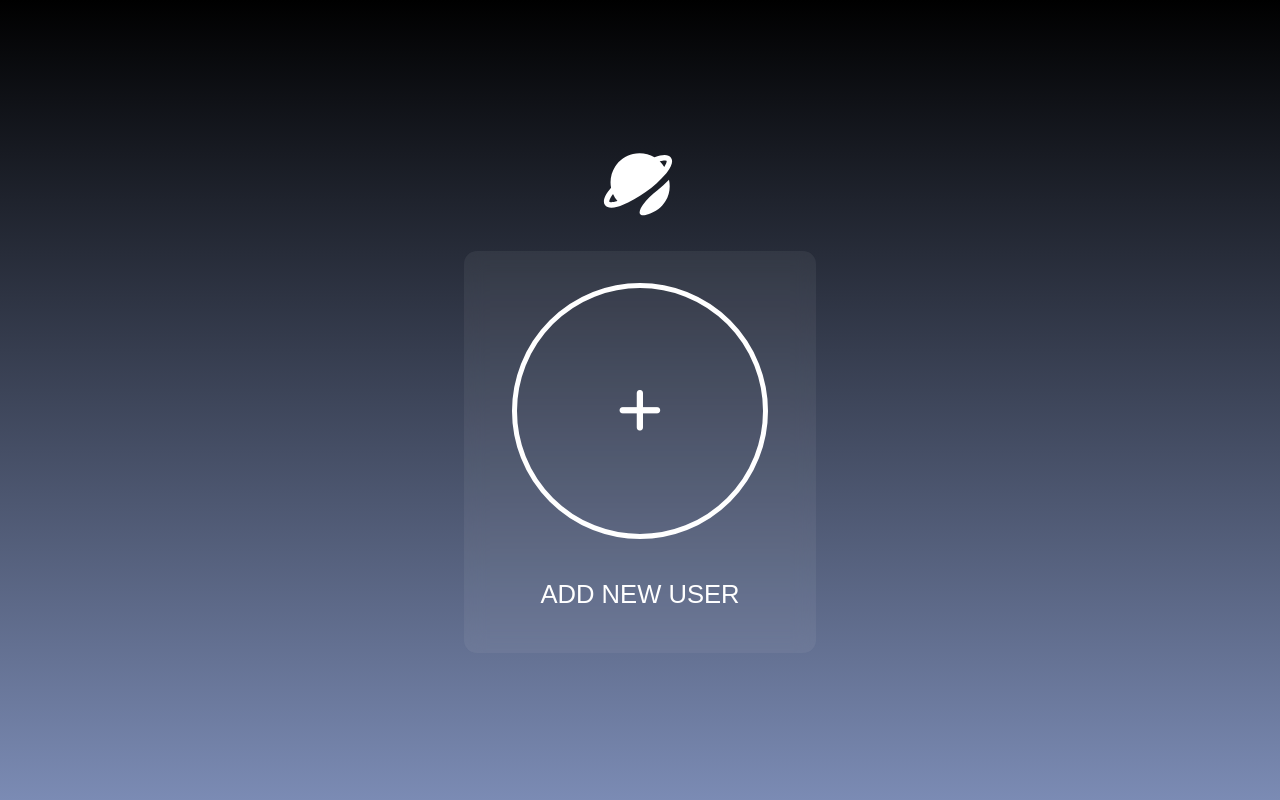
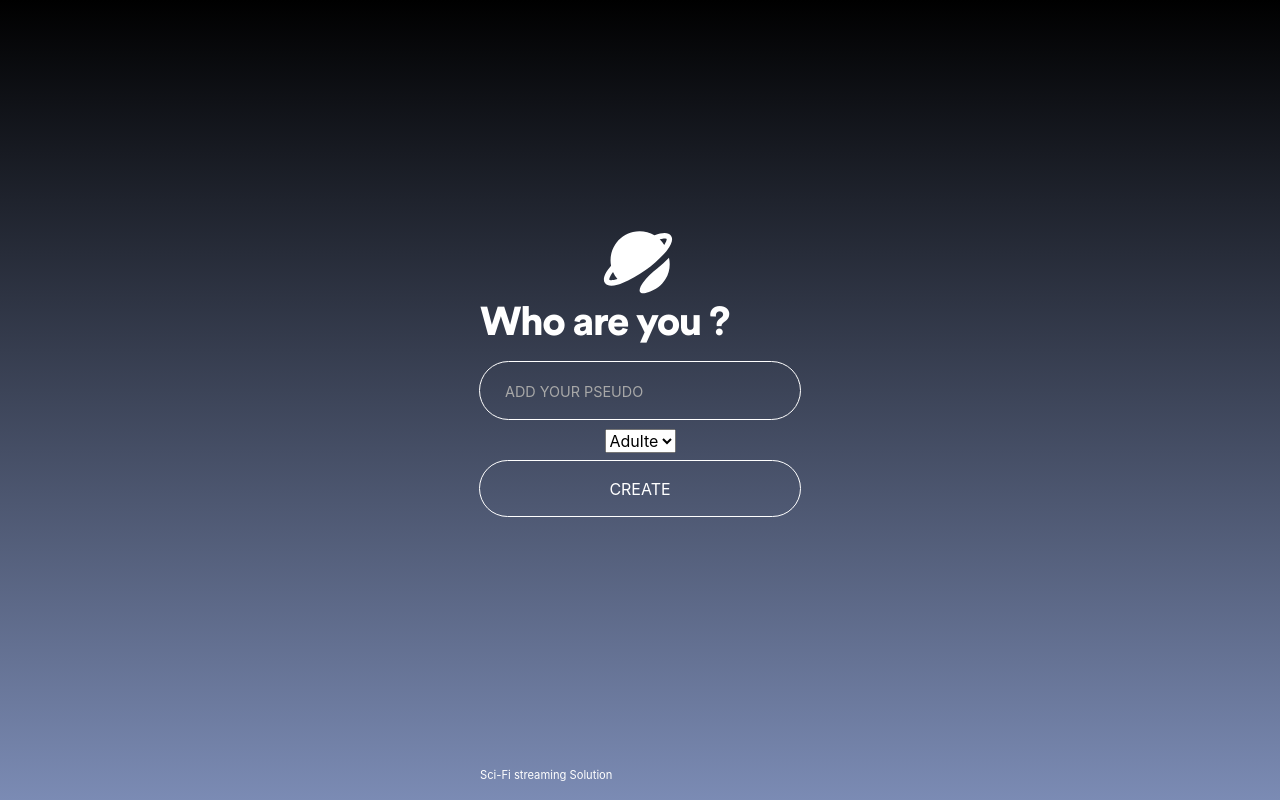
Before and after one commit to arnoldhaub/getflixProject, a PHP site: page /login/profil_select.php?email=1 in a window 1280 px wide. Run offline with PHP 8.4, Linux system fonts and the light colour scheme; data that the repository does not hold is empty; some libraries are stand-ins or nearby versions.

Commit message:
test to confirm that all works good without my code

```diff
--- a/docker_env/application/source/login/profil_select.php
+++ b/docker_env/application/source/login/profil_select.php
@@ -49,6 +49,7 @@ if (!empty($_POST['pseudo'])) {
         <!-- /////////////////// START REDESIGN NORDINE ///////////// -->
         <!-- //////////////////////////////////////////////////////// -->
 
+        <div class="nordine_box">
             <!-- Start - 1ere emplacement vide avec l'icon plus -->
 
             <div class="first_new_user">
@@ -99,14 +100,14 @@ if (!empty($_POST['pseudo'])) {
 
             <!-- Start - code JS pour transition de first_new_user vers seconde_who_are_you -->
 
-        <script>
+            <!-- <script>
                 let first = document.querySelector(".first_new_user");
                 let seconde = document.querySelector(".seconde_who_are_you");
                 first.addEventListener("click", () => {
                     first.classList.add("transition_none");
                     seconde.classList.add("transition_flex");
                 });
-        </script>
+            </script> -->
 
             <!-- End - code JS pour transition de first_new_user vers seconde_who_are_you -->
 
@@ -171,12 +172,13 @@ if (!empty($_POST['pseudo'])) {
                 <!-- End- Animation JS pour passer de seconde_who_are_you à third_img_userprofil_choices au clic sur l'icion stylo -->
 
 
+            </div>
 
             <!-- //////////////////////////////////////////////////////// -->
             <!-- /////////////////// END REDESIGN NORDINE /////////////// -->
             <!-- //////////////////////////////////////////////////////// -->
-
-            <div class="container_userinput">
+        </div>
+        <div class="guillaume_box">
             <h1>Who are you ? </h1>
             <!--ici code si aucun PSEUDO créé -->
             <?php
--- a/docker_env/application/source/login/styles/styles.css
+++ b/docker_env/application/source/login/styles/styles.css
@@ -559,11 +559,16 @@ p.txt1 {
   color: white;
 }
 
-.container_userinput {
-  display: none;
-  text-align: center;
-}
 
 /* /////////////////////////////////////////////////// */
 /* /////////////// END SECTION NORDINE /////////////// */
 /* /////////////////////////////////////////////////// */
+
+.nordine_box {
+  display: none;
+}
+
+.guillaume_box {
+  display: flex;
+  flex-direction: column;
+}
```
Lines whose indentation alone changed are shown as unchanged.
